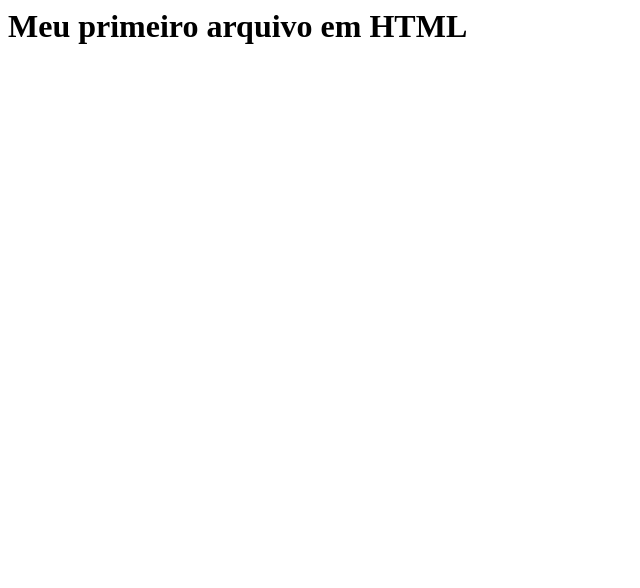
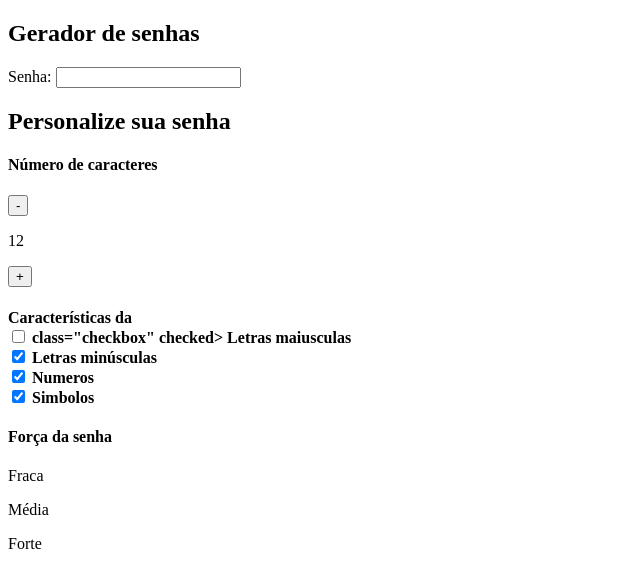
Before and after one commit to pablo2oo7/pablo2oo, a plain HTML site: page index.html in a window 1280 px wide. Shown: the whole page, without its empty margins (0-640 px from the left). Drawn offline with Linux system fonts and the light colour scheme.

Commit message:
Atualizar o index.html

```diff
--- a/index.html
+++ b/index.html
@@ -1,3 +1,70 @@
-<html>
-  <h1>Meu primeiro arquivo em HTML</h1>
+<!DOCTYPE html>
+<html lang="en">
+<head>
+   <meta charset="UTF-8">
+   <meta name="viewport" content="width=device-width,
+inital-scale=1.0">
+   <title>Gerador de senhas</title>
+   <link rel="stylesheet" href="style.css">
+</head>
+<body>
+   <section class="secao">
+       <div class="conteudo-titulo">
+           <h1 class="titulo">Gerador de senhas</h1>
+       </div>
+       <div class="conteudo-senha">
+           <label for="Senha">Senha:</label>
+           <input type="text" id="campo-senha" readonly>
+       </div>
+       <div class="parametro">
+           <h1 class="parametro-titulo">Personalize sua senha</h1>
+           <div class="parametro-senha">
+               <h4 class="parametro-senha-titulo">Número de
+caracteres</h4>
+               <div class="parametro-senha-botoes">
+                   <button class="parametro-senha__botao">-</button>
+                   <p class="parametro-senha__texto">12</p>
+                   <button class="parametro-senha__botao">+</button>
+               </div>
+           </div>
+           <div class="parametro-senha">
+               <h4 class="parametro-senha-titulo">Características da
+               <div class="parametro-senha-checkbox">
+                   <input name="maiusculo" type="checkbox"
+ senha</h4>
+class="checkbox" checked>
+                   <label for="maiusculo">Letras maiusculas</label>
+
+ </div>
+                <div class="parametro-senha-checkbox">
+                   <input name="minusculo" type="checkbox"
+class="checkbox" checked>
+                   <label for="maiusculo">Letras minúsculas</label>
+               </div>
+               <div class="parametro-senha-checkbox">
+                   <input name="numero" type="checkbox"
+class="checkbox" checked>
+                   <label for="numero">Numeros</label>
+               </div>
+               <div class="parametro-senha-checkbox">
+                   <input name="simbolo" type="checkbox"
+class="checkbox" checked>
+                   <label for="simbolo">Simbolos</label>
+               </div>
+           </div>
+           <div class="parametro-senha">
+               <h4 class="parametro-senha-titulo">Força da senha</h4>
+               <div class="barra"></div>
+               <div class="forca media"></div>
+               <div class="parametro-senha-textos">
+                   <p>Fraca</p>
+                   <p>Média</p>
+                   <p>Forte</p>
+</div>
+               <p class="entropia"></p>
+           </div>
+       </div>
+       <script src="main.js "></script>
+</section>
+</body>
 </html>
```
